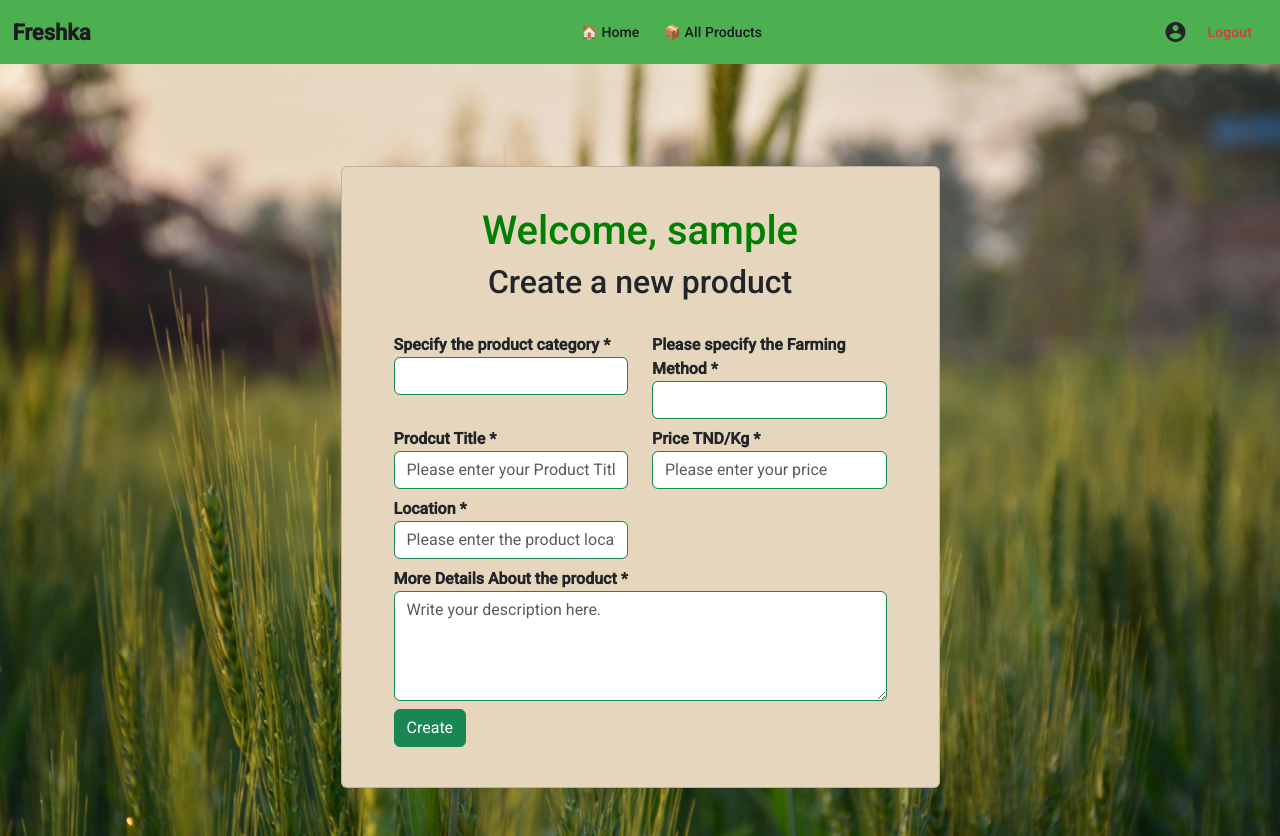
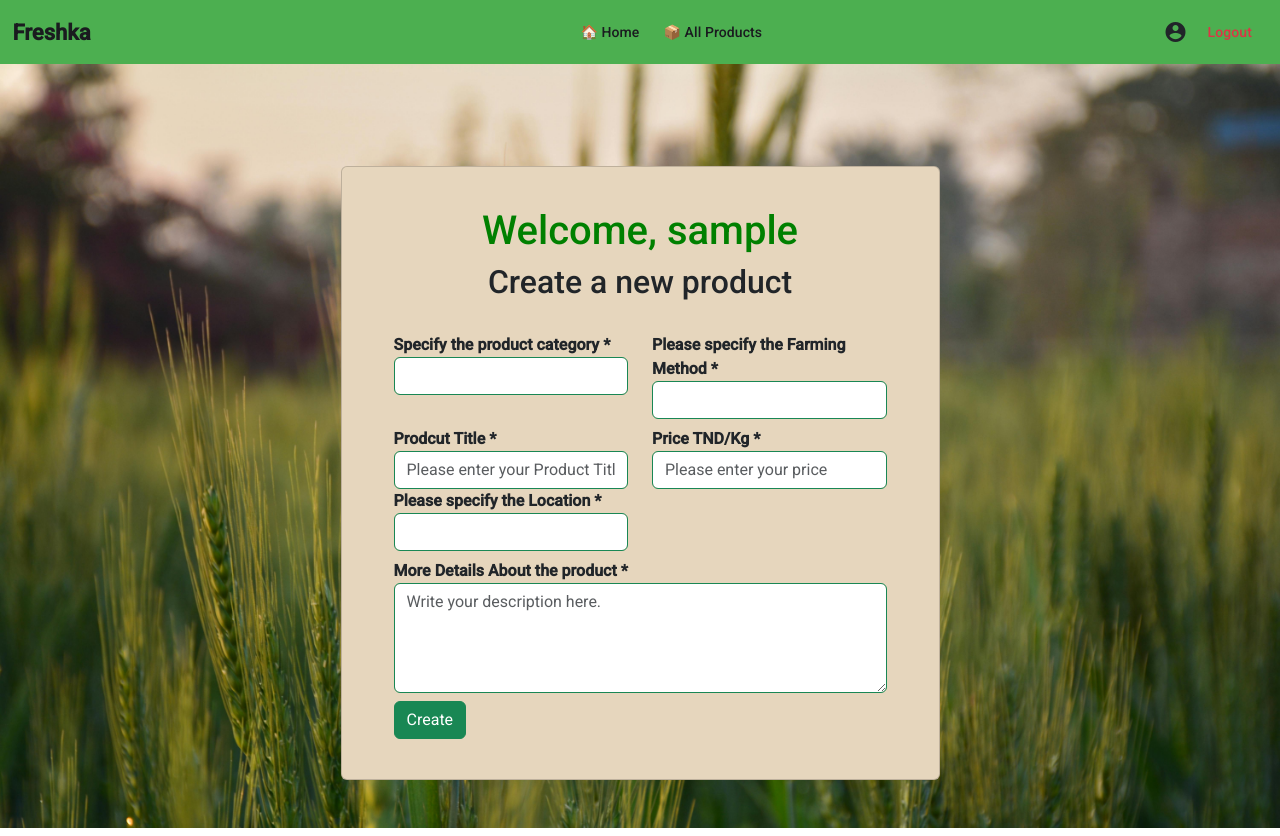
Before and after one commit to jabranebenhadjmessaoud/JavaFinalProject, an Angular app in the folder frontend/FreshFarm/: page /farmer-form in a window 1280 px wide. Built offline with nearby package versions, Linux system fonts and the light colour scheme; sample sign-in values are in the browser's storage.

Commit message:
Advande search filter

```diff
--- a/frontend/FreshFarm/src/app/allproducts/allproducts.component.css
+++ b/frontend/FreshFarm/src/app/allproducts/allproducts.component.css
@@ -189,3 +189,66 @@ header p {
     border-color: #45a049;
     box-shadow: 0 0 5px rgba(76, 175, 80, 0.5);
 }
+
+
+.search-container {
+    display: flex;
+    flex-wrap: wrap;
+    justify-content: center;
+    gap: 10px;
+    margin-bottom: 20px;
+}
+
+/* Input and Select Box Styling */
+.search-container input,
+.search-container select {
+    padding: 10px;
+    font-size: 1rem;
+    border: 2px solid #4CAF50;
+    border-radius: 5px;
+    outline: none;
+    transition: border-color 0.3s ease, box-shadow 0.3s ease;
+}
+
+/* Input Field */
+.search-container input {
+    width: 50%;
+}
+
+.search-container input:focus {
+    border-color: #45a049;
+    box-shadow: 0 0 5px rgba(76, 175, 80, 0.5);
+}
+
+/* Select Dropdowns */
+.search-container select {
+    background: white;
+    color: #333;
+    border-radius: 5px;
+    cursor: pointer;
+    width: auto;
+    min-width: 150px;
+}
+
+/* Select Dropdown Hover & Focus Effects */
+.search-container select:hover,
+.search-container select:focus {
+    border-color: #45a049;
+    box-shadow: 0 0 5px rgba(76, 175, 80, 0.5);
+}
+
+/* Responsive Design */
+@media (max-width: 768px) {
+    .search-container {
+        flex-direction: column;
+        align-items: center;
+    }
+
+    .search-container input {
+        width: 90%;
+    }
+
+    .search-container select {
+        width: 90%;
+    }
+}
--- a/frontend/FreshFarm/src/app/allproducts/allproducts.component.ts
+++ b/frontend/FreshFarm/src/app/allproducts/allproducts.component.ts
@@ -17,6 +17,25 @@ export class AllproductsComponent {
   filteredProducts: any[] = [];
   searchQuery: string = '';
 
+  // ✅ Add filter properties
+  selectedFilter: string = 'all'; // Default filter is "all"
+  categoryQuery: string = '';
+  farmingMethodQuery: string = '';
+  locationQuery: string = '';
+
+  // ✅ Define categories, farming methods, and locations dynamically
+  categories: string[] = ["Vegetables", "Fruits", "Meat", "Dairy", "Herbs", "Other"];
+  farmingMethods: string[] = ["Subsistence", "Plantation", "Dryland", "Wetland", "Mixed", "Organic", "Others"];
+  locations: string[] = [
+    "Tunis", "Sfax", "Sousse", "Ettadhamen", "Kairouan", "Gabès", "Bizerte",
+    "Ariana", "Gafsa", "Monastir", "Ben Arous", "La Marsa", "Mahdia",
+    "Medenine", "Nabeul", "Tataouine", "Tozeur", "Zarzis", "Hammamet",
+    "Kelibia", "Beja", "Jendouba", "Kebili", "Siliana"
+  ];
+
+
+
+
   constructor(private apiService: ApiService) { }
 
   ngOnInit() {
@@ -28,11 +47,18 @@ export class AllproductsComponent {
 
   filterProducts() {
     const query = this.searchQuery.toLowerCase().trim();
-    this.filteredProducts = this.products.filter(product =>
-      product.product_title.toLowerCase().includes(query) ||
-      product.category.toLowerCase().includes(query) ||
-      product.farming_method?.toLowerCase().includes(query) ||
-      product.price.toString().includes(query)
-    );
+
+    this.filteredProducts = this.products.filter(product => {
+      const matchesSearch =
+        product.product_title.toLowerCase().includes(query) ||
+        product.price.toString().includes(query);
+
+      const matchesCategory = this.selectedFilter !== 'category' || this.categoryQuery === '' || product.category === this.categoryQuery;
+      const matchesFarmingMethod = this.selectedFilter !== 'farming_method' || this.farmingMethodQuery === '' || product.farming_method === this.farmingMethodQuery;
+      const matchesLocation = this.selectedFilter !== 'location' || this.locationQuery === '' || product.location === this.locationQuery;
+
+      return matchesSearch && matchesCategory && matchesFarmingMethod && matchesLocation;
+    });
   }
+
 }
--- a/frontend/FreshFarm/src/app/farmerform/farmerform.component.html
+++ b/frontend/FreshFarm/src/app/farmerform/farmerform.component.html
@@ -76,16 +76,54 @@
                                         </div>
                                     </div>
                                     <div class="row">
-                                        <div class="col-md-6 mt-2">
+                                        <div class="col-md-6">
                                             <div class="form-group">
-                                                <label for="location"><strong>Location *</strong></label>
-                                                <input [(ngModel)]="data.location" id="location" type="text"
-                                                    name="location" class="form-control border border-success"
-                                                    placeholder="Please enter the product location" required="required"
-                                                    data-error="Valid location is required.">
+                                                <label for="farming_method"><strong>Please specify the Location
+                                                        *</strong></label>
+                                                <select [ngModelOptions]="{standalone: true}"
+                                                    [(ngModel)]="data.location" id="location" name="location"
+                                                    class="form-control border border-success" required="required"
+                                                    data-error="Please specify the location.">
+                                                    <option value="--Select location--" selected disabled>
+                                                        --location--
+                                                    </option>
+                                                    <option name="Tunis" value="Tunis">Tunis
+                                                    </option>
+                                                    <option name="Sfax" value="Sfax">Sfax
+                                                    </option>
+                                                    <option name="Sousse" value="Sousse">Sousse</option>
+                                                    <option name="Ettadhamen" value="Ettadhamen">Ettadhamen</option>
+                                                    <option name="Kairouan" value="Kairouan">Kairouan</option>
+                                                    <option name="Gabès" value="Gabès">Gabès</option>
+                                                    <option name="Bizerte" value="Bizerte">Bizerte</option>
+                                                    <option name="Ariana" value="Ariana">Ariana</option>
+                                                    <option name="Gafsa" value="Gafsa">Gafsa</option>
+                                                    <option name="Monastir" value="Monastir">Monastir</option>
+                                                    <option name="Ben Arous
+                                                    " value="Ben Arous
+                                                    ">Ben Arous
+                                                    </option>
+                                                    <option name="La_Marsa
+                                                " value="La_Marsa
+                                                ">La Marsa
+                                                    </option>
+                                                    <option name="Medenine" value="Medenine">Medenine</option>
+                                                    <option name="Nabeul" value="Medenine">Nabeul</option>
+                                                    <option name="Tataouine" value="Tataouine">Tataouine</option>
+                                                    <option name="Tozeur" value="Tozeur">Tozeur</option>
+                                                    <option name="Zarzis" value="Zarzis">Zarzis</option>
+                                                    <option name="Hammamet" value="Hammamet">Hammamet</option>
+                                                    <option name="Kelibia" value="Kelibia">Kelibia</option>
+                                                    <option name="Beja
+                                                    " value="Beja
+                                                    ">Beja
+                                                    </option>
+                                                    <option name="Jendouba" value="Jendouba">Jendouba</option>
+                                                    <option name="Kebili" value="Kebili">Kebili</option>
+                                                    <option name="Siliana" value="Siliana">Siliana</option>
+                                                </select>
                                             </div>
                                         </div>
-
 
                                     </div>
                                     <div class="row">
```
Also changed, not shown: frontend/FreshFarm/src/app/allproducts/allproducts.component.html (+38 -12 lines).
